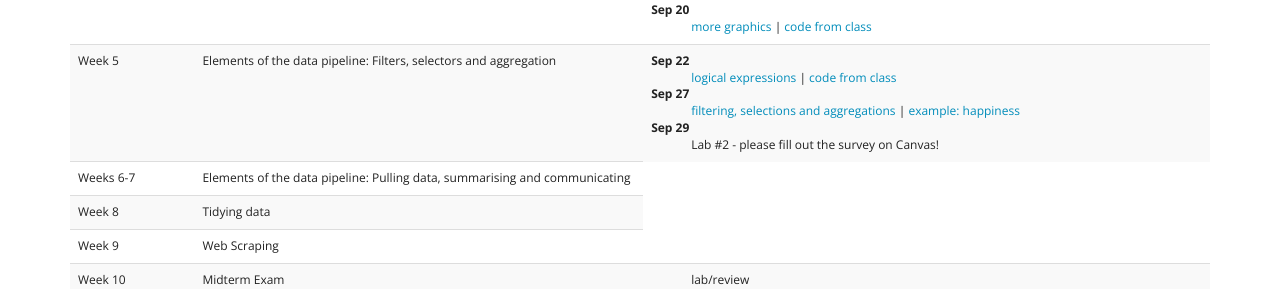
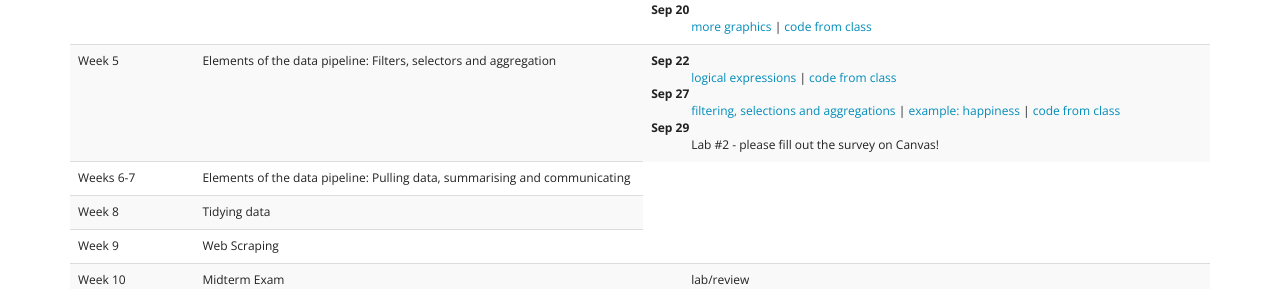
Before and after one commit to DS202-at-ISU/DS202-at-ISU.github.io, a Jekyll site: the page built from schedule.html, in a window 1280 px wide. Shown: the part 480-769 px from the top of the page. Built offline with Jekyll 4.4.1, drawn with Linux system fonts in a browser that asks for light colours.

Commit message:
fixing links, posting code

```diff
--- a/labs.html
+++ b/labs.html
@@ -18,7 +18,7 @@
     Great solutions: team 9, team 10, team 11
   </li>
   <li>
-    <a href="../../labs/lab02.html">Lab assignment #2: working in git</a>, Sep 29, due Oct 3 at 10pm. <br>
+    <a href="../../labs/lab02.html">Lab assignment #2: exploring residential sales in Ames</a>, Sep 29, due Oct 3 at 10pm. <br>
   </li>
   <li>
     Lab assignment #3: Oct 13
--- a/schedule.html
+++ b/schedule.html
@@ -54,29 +54,29 @@
           <dl>
             <dt>Sep 8</dt>
                       <dd>
- <a href="../materials/02_r-intro/01_r-calculator.html">R basics and some graphics</a> | <a href="code/code-2022-09-08" target=_blank>code from class</a> </dd>
+ <a href="../materials/02_r-intro/01_r-calculator.html">R basics and some graphics</a> | <a href="code/code-2022-09-08.R" target=_blank>code from class</a> </dd>
 
           </dd>
           <dt>Sep 13</dt>
-          <dd><a href="../materials/02_r-intro/02_r-graphics.html" target=_blank>graphics in ggplot2</a> | <a href="code/code-2022-09-13" target=_blank>code from class</a>
+          <dd><a href="../materials/02_r-intro/02_r-graphics.html" target=_blank>graphics in ggplot2</a> | <a href="code/code-2022-09-13.R" target=_blank>code from class</a>
             </dd>
           <dt>Sep 15</dt>
           <dd>
           <a href="../labs/lab01.html" target=_blank>Lab #1</a></dd>
           <dt>Sep 20</dt>
           <dd>
-          <a href="../materials/02_r-intro/03_r-graphics.html" target=_blank>more graphics</a> | <a href="code/code-2022-09-20" target=_blank>code from class</a> </dd>
+          <a href="../materials/02_r-intro/03_r-graphics.html" target=_blank>more graphics</a> | <a href="code/code-2022-09-20.R" target=_blank>code from class</a> </dd>
       </tr>
       <tr>
         <td>Week 5</td>
         <td>Elements of the data pipeline: Filters, selectors and aggregation</td>
         <td><dt>Sep 22</dt>
           <dd>
-          <a href="../materials/02_r-intro/04_logical.html" target=_blank>logical expressions</a> | <a href="code/code-2022-09-22" target=_blank>code from class</a>
+          <a href="../materials/02_r-intro/04_logical.html" target=_blank>logical expressions</a> | <a href="code/code-2022-09-22.R" target=_blank>code from class</a>
           </dd>
           <dt>Sep 27</dt>
           <dd>
-          <a href="../materials/03_tidyverse/01_dplyr.html" target=_blank>filtering, selections and aggregations</a> | <a href="../materials/03_tidyverse/02_dplyr-examples" target=_blank>example: happiness</a>
+          <a href="../materials/03_tidyverse/01_dplyr.html" target=_blank>filtering, selections and aggregations</a> | <a href="../materials/03_tidyverse/02_dplyr-examples" target=_blank>example: happiness</a> | <a href="code/code-2022-09-27.R" target=_blank>code from class</a>
           </dd>
           </dd>
           <dt>Sep 29</dt>
```
Also changed, not shown: 1 other file.
